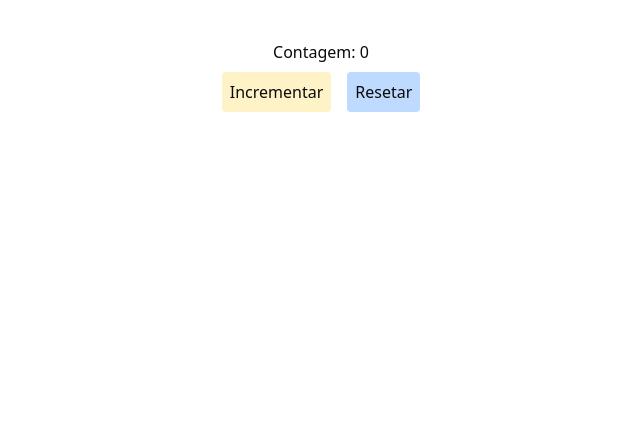
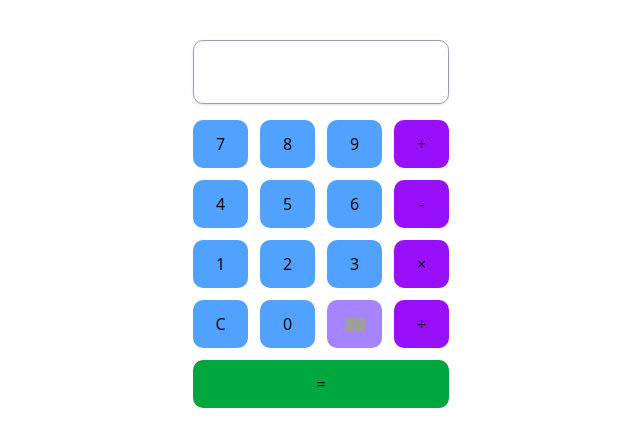
Before and after one commit to Iago-Vinicio/introducao-ao-nextjs, a Next.js app: page /about in a window 1280 px wide. Shown: the top 446 px of the page, without its empty margins (319-959 px from the left). Built offline with nearby package versions, Linux system fonts and the light colour scheme; grey boxes are pictures that could not be loaded.

Commit message:
feat: Atividade UseState pt.3

```diff
--- a/src/app/about/page.tsx
+++ b/src/app/about/page.tsx
@@ -1,5 +1,6 @@
 import Counter from "@/components/Counter"
 import EffectCounter from "@/components/EffectCounter"
+import MIniDisplay from "@/components/miniDisplay"
 import NavBar from "@/components/NavBar"
 
 export default function About(){
@@ -12,7 +13,8 @@ export default function About(){
 
             {/* <Counter initial={0}/> */}
 
-            <EffectCounter></EffectCounter>
+            {/* <EffectCounter></EffectCounter> */}
+            <MIniDisplay></MIniDisplay>
         </div>
     )
 }
--- /dev/null
+++ b/src/components/miniDisplay.tsx
@@ -0,0 +1,93 @@
+'use client'
+
+import { useState } from "react"
+import Image from "next/image"
+
+export default function Calculadora() {
+  const [display, setDisplay] = useState("")
+  const MAX = 16
+
+  const addInput = (input: string) => {
+    if (display.length >= MAX) return alert(`Máximo de ${MAX} caracteres!`)
+
+    if (["+", "-", "*", "/"].includes(input)) {
+      if (/[+\-*/]/.test(display)) return alert("Somente uma operação por vez!")
+    }
+    setDisplay(display + input)
+  }
+
+  const sum = () => {
+    const value = display.split("+")
+    const resultado = value.reduce((acc, val) => acc + (parseFloat(val) || 0), 0)
+    setDisplay(String(resultado))
+  }
+
+  const sub = () => {
+    const value = display.split("-")
+    const resultado = value.reduce((acc, val, i) =>
+      i === 0 ? (parseFloat(val) || 0) : acc - (parseFloat(val) || 0)
+    , 0)
+    setDisplay(String(resultado))
+  }
+
+  const mult = () => {
+    const value = display.split("x")
+    const resultado = value.reduce((acc, val, i) =>
+      i === 0 ? (parseFloat(val) || 1) : acc * (parseFloat(val) || 1)
+    , 1)
+    setDisplay(String(resultado))
+  }
+
+  const div = () => {
+    const value = display.split("÷")
+    const resultado = value.reduce((acc, val, i) => {
+      const num = parseFloat(val)
+      if (i === 0) return isNaN(num) ? 0 : num
+      return num === 0 ? NaN : acc / num
+    }, 0)
+    setDisplay(isNaN(resultado) ? "Erro" : String(resultado))
+  }
+
+  const calculate = () => {
+    if (display.includes("+")) return sum()
+    if (display.includes("-")) return sub()
+    if (display.includes("x")) return mult()
+    if (display.includes("÷")) return div()
+  }
+
+  const clear = () => setDisplay("")
+
+  const backspace = () => setDisplay(display.slice(0, -1))
+
+  return (
+    <div className="flex flex-col items-center mt-10 gap-4">
+      {/* Display */}
+      <div className="flex justify-start items-center border border-gray-400 rounded-lg px-4 py-3 w-64 h-16 text-2xl font-bold bg-white shadow overflow-x-auto whitespace-nowrap">
+        {display}
+      </div>
+
+      {/* Teclado */}
+      <div className="grid grid-cols-4 gap-3 w-64">
+        <button className="bg-blue-400 p-3 rounded-lg hover:bg-blue-500" onClick={() => addInput("7")}>7</button>
+        <button className="bg-blue-400 p-3 rounded-lg hover:bg-blue-500" onClick={() => addInput("8")}>8</button>
+        <button className="bg-blue-400 p-3 rounded-lg hover:bg-blue-500" onClick={() => addInput("9")}>9</button>
+        <button className="bg-purple-600 p-3 rounded-lg hover:bg-purple-700" onClick={() => addInput("+")}>+</button>
+        <button className="bg-blue-400 p-3 rounded-lg hover:bg-blue-500" onClick={() => addInput("4")}>4</button>
+        <button className="bg-blue-400 p-3 rounded-lg hover:bg-blue-500" onClick={() => addInput("5")}>5</button>
+        <button className="bg-blue-400 p-3 rounded-lg hover:bg-blue-500" onClick={() => addInput("6")}>6</button>
+        <button className="bg-purple-600 p-3 rounded-lg hover:bg-purple-700" onClick={() => addInput("-")}>-</button>
+        <button className="bg-blue-400 p-3 rounded-lg hover:bg-blue-500" onClick={() => addInput("1")}>1</button>
+        <button className="bg-blue-400 p-3 rounded-lg hover:bg-blue-500" onClick={() => addInput("2")}>2</button>
+        <button className="bg-blue-400 p-3 rounded-lg hover:bg-blue-500" onClick={() => addInput("3")}>3</button>
+        <button className="bg-purple-600 p-3 rounded-lg hover:bg-purple-700" onClick={() => addInput("x")}>×</button>
+        <button className="bg-blue-400 p-3 rounded-lg hover:bg-blue-500" onClick={clear}>C</button>
+        <button className="bg-blue-400 p-3 rounded-lg hover:bg-blue-500" onClick={() => addInput("0")}>0</button>
+        <button className="bg-violet-400 p-3 rounded-lg hover:bg-violet-500 flex justify-center items-center" onClick={backspace}>
+          <Image src="https://cdn-icons-png.flaticon.com/512/4209/4209885.png" alt="Backspace" width={20} height={20} />
+        </button>
+        <button className="bg-purple-600 p-3 rounded-lg hover:bg-purple-700" onClick={() => addInput("÷")}>÷</button>
+        <button className="col-span-4 bg-green-600 p-3 rounded-lg hover:bg-green-700" onClick={calculate}>=</button>
+      </div>
+    </div>
+  )
+}
```
